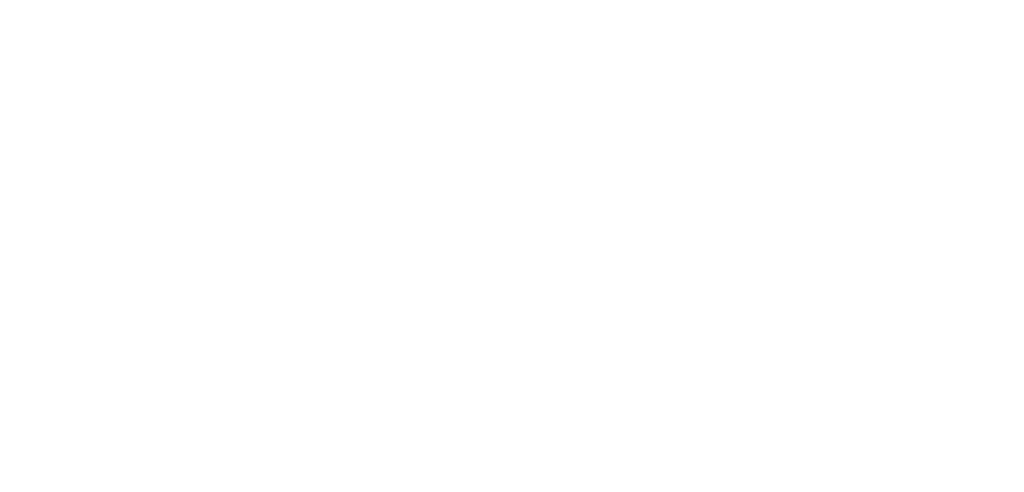
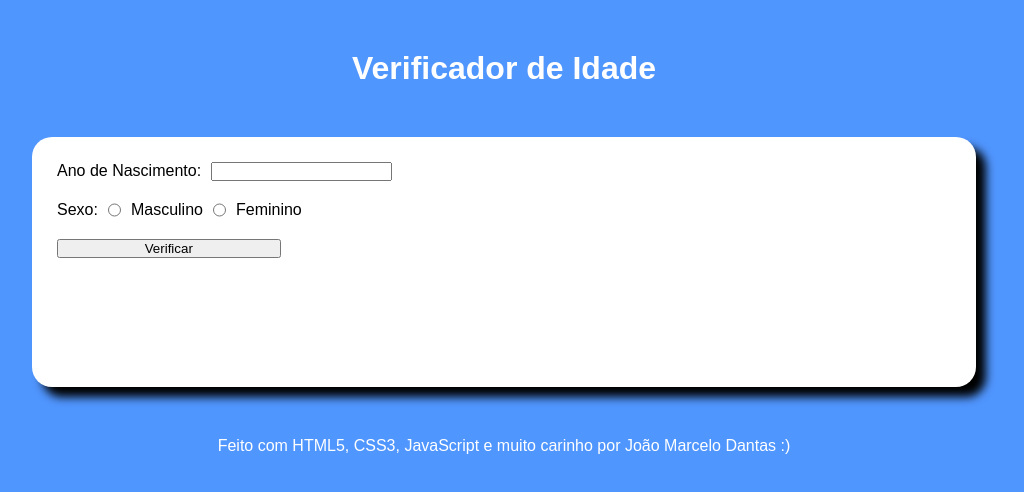
Before and after one commit to jmgrd98/Verificador-de-idade, a plain HTML site: page index.html in a window 1280 px wide. Shown: the whole page, without its empty margins (136-1160 px from the left). Drawn offline with Linux system fonts and the light colour scheme.

Commit message:
initial commit

```diff
--- a/index.html
+++ b/index.html
@@ -10,16 +10,33 @@
 <body>
 
     <header>
-
+        <h1>Verificador de Idade</h1>
     </header>
 
     <main>
 
+        <form action="post">
+        <fieldset>
+
+        <label for="">Ano de Nascimento:
+        <input type="text">
+    </label>
+
+        <label for="">Sexo:
+        <input type="radio" name="sexo" id="sexo-masculino">Masculino</input>
+        <input type="radio" name="sexo" id="sexo-feminino">Feminino</input>
+    </label>
+
+    <button type="submit">Verificar</button>
+
+    </fieldset>
+    </form>
     </main>
 
     <footer>
-
+        <p>Feito com HTML5, CSS3, JavaScript e muito carinho por João Marcelo Dantas :)</p>
     </footer>
 
+    <script src="script.js"></script>
 </body>
 </html>
--- a/style.css
+++ b/style.css
@@ -4,4 +4,52 @@
     box-sizing: border-box;
     list-style: none;
     text-decoration: none;
+    font-family: 'Arial', sans-serif;
 }
+
+body{
+    background-color: rgb(80, 150, 255);
+    display: flex;
+    flex-direction: column;
+    justify-content: center;
+    align-items: center;
+    gap: 50px;
+    padding: 50px;
+}
+
+header{
+    color: white;
+}
+
+main{
+    margin: 0 auto;
+    width: 80%;
+    height: 250px;
+    background-color: white;
+    border-radius: 20px;
+    box-shadow: 10px 10px 10px;
+    padding: 25px;
+}
+
+fieldset{
+    border: none;
+    display: flex;
+    flex-direction: column;
+    justify-content: center;
+
+    gap: 20px;
+}
+
+label{
+    display: flex;
+    gap: 10px;
+}
+
+button{
+    width: 25%;
+}
+
+footer{
+    color: white;
+    text-align: center;
+}
```
Also changed, not shown: script.js (added).
